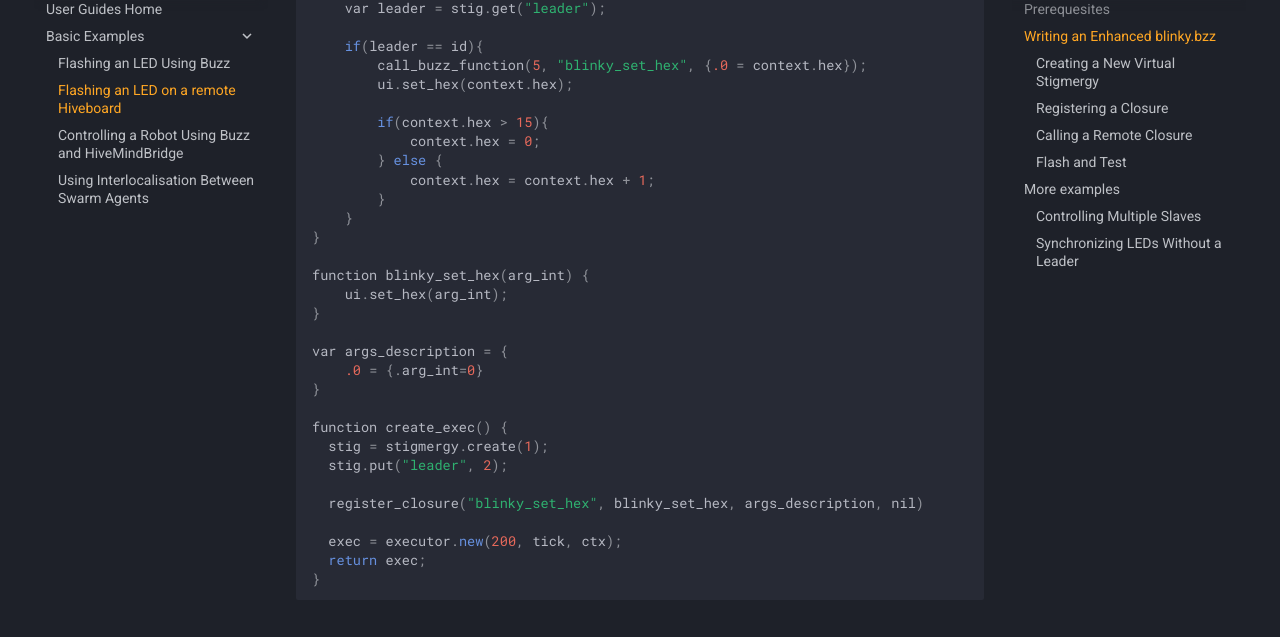
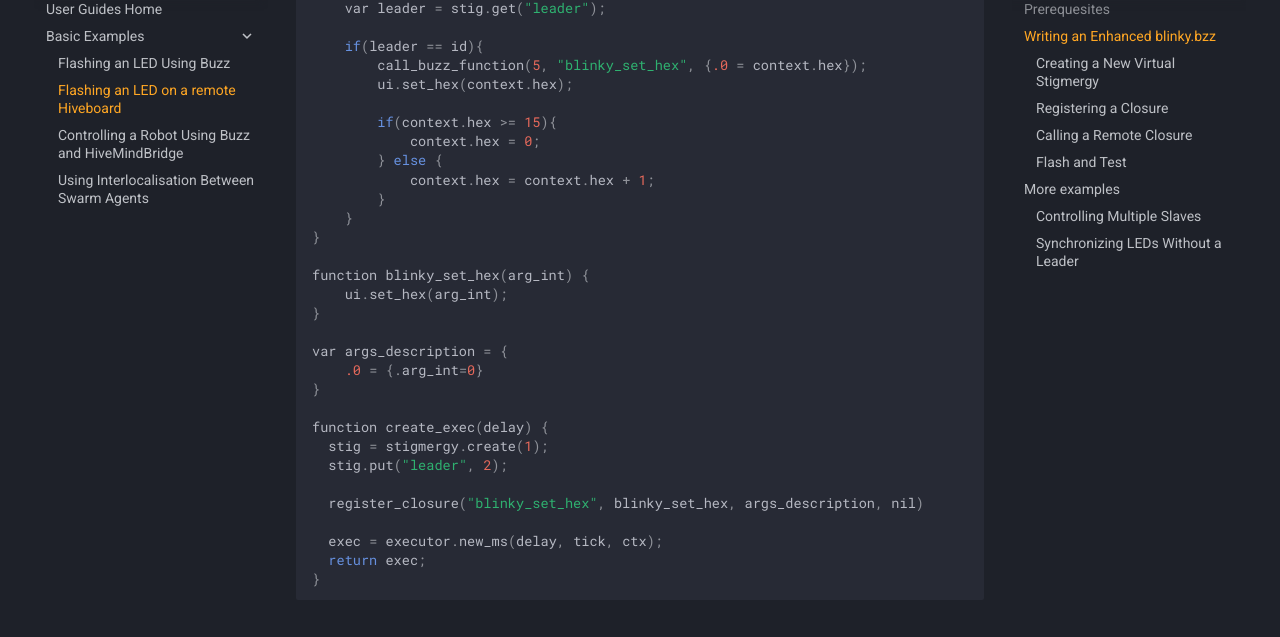
Before and after one commit to SwarmUS/SwarmUS-doc, an MkDocs documentation site: the page built from docs/sections/user-guide/basic-examples/led-flash-remote-hiveboard.md, in a window 1280 px wide and 900 px high, scrolled down 1647 px. Shown: the part 147-784 px from the top of the window. Built offline with MkDocs 1.6.1 and Material for MkDocs 9.7.7, drawn with Linux system fonts in a browser that asks for light colours.

Commit message:
adjust user guide 2 (#29)

```diff
--- a/docs/sections/user-guide/basic-examples/led-flash-remote-hiveboard.md
+++ b/docs/sections/user-guide/basic-examples/led-flash-remote-hiveboard.md
@@ -49,7 +49,7 @@ function tick(context){
         call_buzz_function(5, "blinky_set_hex", {.0 = context.hex});
         ui.set_hex(context.hex);
 
-        if(context.hex > 15){
+        if(context.hex >= 15){
             context.hex = 0;
         } else {
             context.hex = context.hex + 1;
@@ -65,13 +65,13 @@ var args_description = {
     .0 = {.arg_int=0}
 }
 
-function create_exec() {
+function create_exec(delay) {
   stig = stigmergy.create(1);
   stig.put("leader", 2);
 
   register_closure("blinky_set_hex", blinky_set_hex, args_description, nil)
 
-  exec = executor.new(200, tick, ctx);
+  exec = executor.new_ms(delay, tick, ctx);
   return exec;
 }
 
```
Also changed, not shown: other parts of docs/sections/user-guide/basic-examples/led-flash-remote-hiveboard.md (+2 -1 lines).
